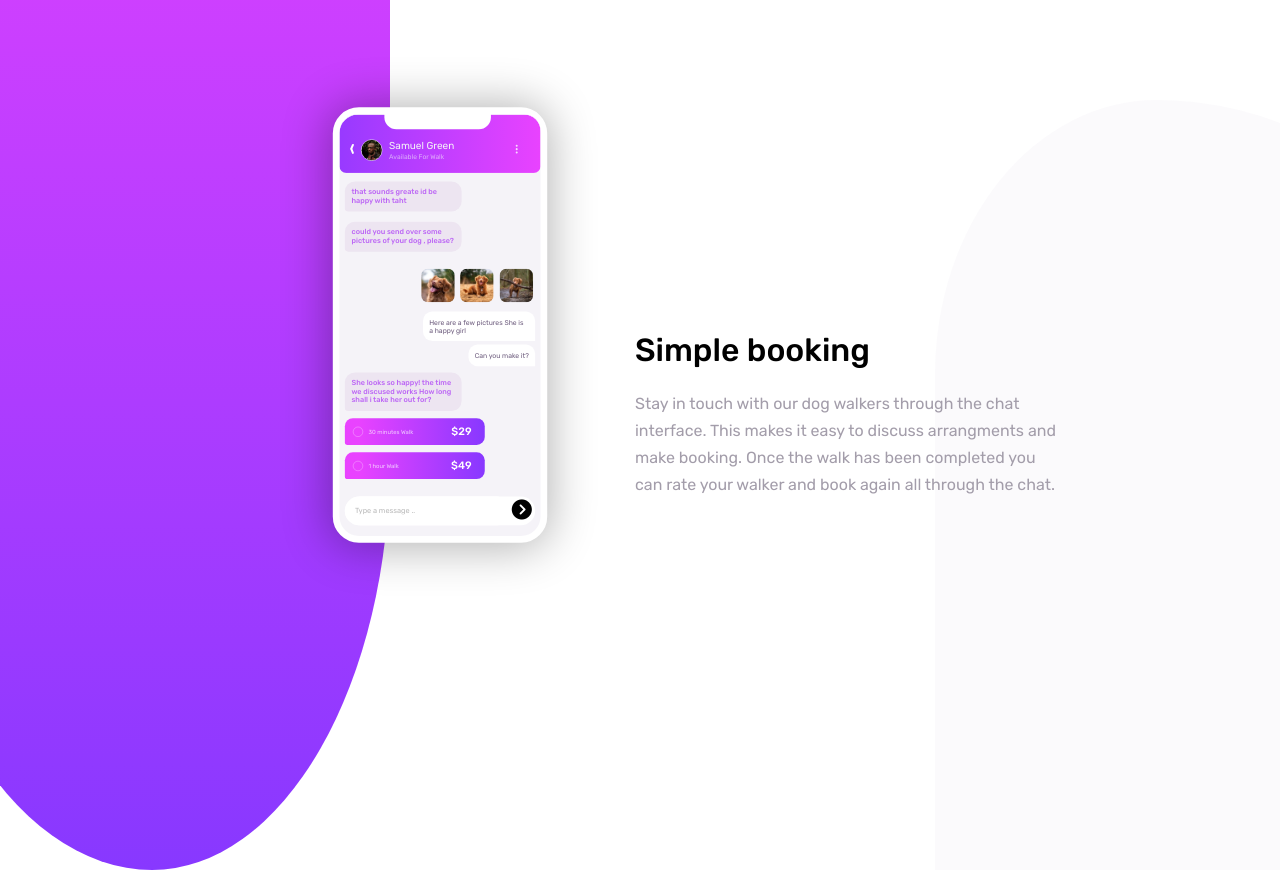
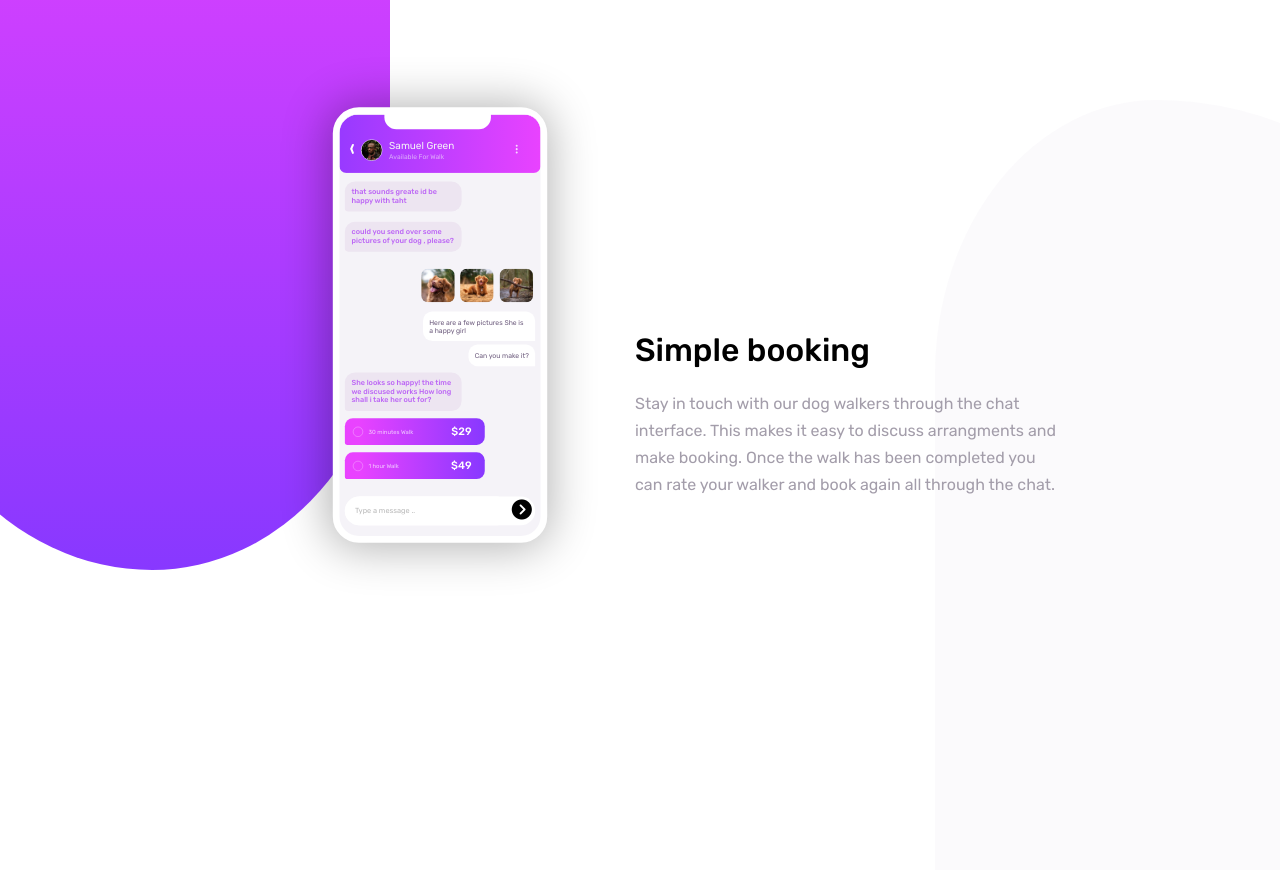
Before and after one commit to Alirexs/ChatApp, a website built with Parcel: page index.html in a window 1280 px wide. After the commit the page ends 800 px from the top, so only its background shows below. Built offline with nearby package versions, Linux system fonts and the light colour scheme.

Commit message:
Fix heigth problem

```diff
--- a/CSS/style.css
+++ b/CSS/style.css
@@ -32,7 +32,7 @@ body {
     position: relative;
     right: 110px;
     width: 50rem;
-    height: 870px;
+    height: 570px;
     border-radius: 0 0 49% 54%;
     background: linear-gradient(180deg , var(--Light-Magenta) -40%, var(--Light-Violet) 100%);
 
```
